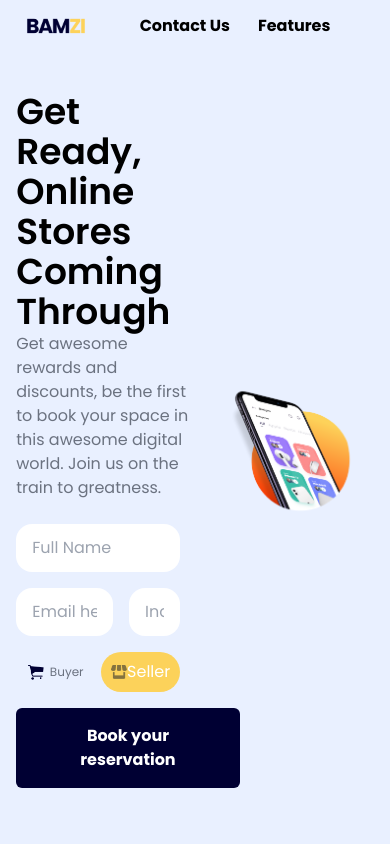
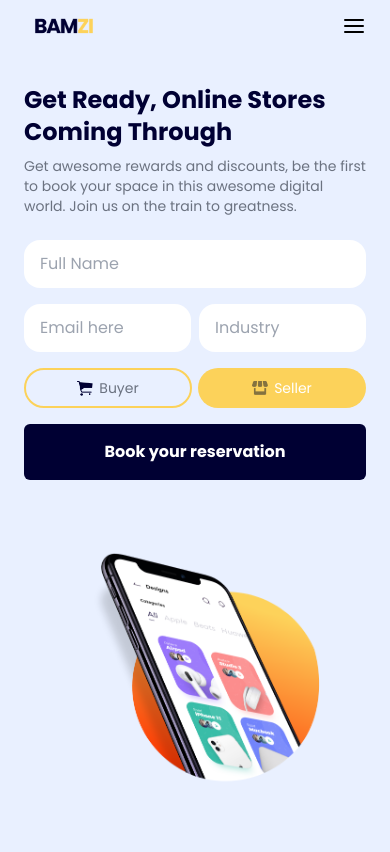
Before and after one commit to Adekanmi-hub/Bamzi, a React (Create React App) app: page /prelaunch in a window 390 px wide. Built offline with nearby package versions, Linux system fonts and the light colour scheme.

Commit message:
prelaunch page responsiveness

```diff
--- a/src/pages/Prelaunch.js
+++ b/src/pages/Prelaunch.js
@@ -1,25 +1,26 @@
 import React from "react"
+import { FiMenu } from "react-icons/fi"
 import styles from "../styles/prelaunch.module.css"
 import { Link } from "react-router-dom"
 
 export default function Prelaunch() {
   return (
-    <div>
+    <div className="font font-poppins ">
       <div className={"w-full my-0 mx-auto bg-bluelight min-h-screen"}>
         <div
           className={
-            "flex justify-between items-center w-11/12 my-0 mx-auto py-3 px-0"
+            "flex justify-between items-center w-full my-0 mx-auto py-3 md:px-16 px-6"
           }
         >
           <Link to="/">
             <img src={require("../assets/BAMZI.png")} width={"60"} />
           </Link>
-          <div className={"mx-auto"}>
-            <ul className={"flex flex-row list-none"}>
+          <div>
+            <ul className={"lg:flex flex-row hidden list-none"}>
               <li>
                 <a
                   className={
-                    "text-#000033 py-3 px-3.5 text-base font-poppins font-bold no-underline"
+                    "text-#000033 font-bold no-underline"
                   }
                   href="#"
                 >
@@ -29,7 +30,7 @@ export default function Prelaunch() {
               <li>
                 <a
                   className={
-                    "text-#000033 py-3 px-3.5 text-base font-poppins font-bold no-underline"
+                    "text-#000033 font-bold no-underline"
                   }
                   href="#"
                 >
@@ -37,23 +38,22 @@ export default function Prelaunch() {
                 </a>
               </li>
             </ul>
+            <FiMenu size={24} className="lg:hidden block"/>
           </div>
         </div>
 
-        <div className={"grid grid-cols-2 my-10 mx-auto w-11/12 items-center"}>
+        <div className={"lg:grid grid-cols-2 flex flex-col py-8 md:px-16 px-6 w-full items-center"}>
           <div className={"text-center"}>
-            <h1 className={"text-4xl font-semibold text-left"}>
+            <h1 className={"sm:text-4xl text-2xl text-primary font-bold text-left"}>
               Get Ready, Online Stores Coming Through
             </h1>
-            <p className={"text-left text-gray-500"}>
+            <p className={"text-left text-gray-500 mt-2 sm:text-base text-sm"}>
               Get awesome rewards and discounts, be the first to book your space
               in this awesome digital world. Join us on the train to greatness.
             </p>
-            <div className={"w-11/12"}>
+
               <form
-                className={"py-0 mt-4 w-full"}
-                method="get"
-                action="login.php"
+                className={"py-0 mt-4 lg:w-11/12 w-full"}
               >
                 <input
                   className={
@@ -69,13 +69,13 @@ export default function Prelaunch() {
                   <input
                     type="text"
                     name="email"
-                    className={"w-2/3"}
+                    className={"sm:w-2/3 w-1/2"}
                     placeholder="Email here"
                   />
                   <input
                     type="text"
                     name="industry"
-                    className={"ml-4 w-1/3"}
+                    className={"ml-2 sm:w-1/3 w-1/2"}
                     placeholder="Industry"
                   />
                 </div>
@@ -83,14 +83,14 @@ export default function Prelaunch() {
                 <div className={"grid grid-cols-2 gap-1.5 my-2 mx-0"}>
                   <div
                     className={
-                      "flex border-3 border-solid border-lightorange rounded-3xl bg-transparent items-center justify-center py-2 px-0"
+                      "flex border-2 border-lightorange rounded-3xl bg-transparent items-center justify-center py-2 px-0"
                     }
                   >
                     <img
                       src={require("../assets/Icon ionic-ios-cart.png")}
                       width={"16px"}
                     />
-                    <p className={"ml-1.5 text-xs text-gray-500"}>Buyer</p>
+                    <p className={"ml-1.5 text-sm text-gray-500"}>Buyer</p>
                   </div>
                   <div
                     className={
@@ -101,7 +101,7 @@ export default function Prelaunch() {
                       src={require("../assets/Icon metro-shop.png")}
                       width={"16px"}
                     />
-                    <p className={"text-white"}>Seller</p>
+                    <p className={"text-white ml-1.5 text-sm"}>Seller</p>
                   </div>
                 </div>
 
@@ -109,15 +109,13 @@ export default function Prelaunch() {
                   <button
                     type="submit"
                     className={
-                      "bg-primary text-white py-4 px-16 my-2 mx-0 rounded-md text-center font-bold"
-                    }
+                      "bg-primary text-white py-4 sm:px-16 px-0 my-2 mx-0 rounded-md text-center font-bold sm:w-auto w-full"}
                     style={{ backgroundColor: "#000033" }}
                   >
                     Book your reservation
                   </button>
                 </div>
               </form>
-            </div>
           </div>
 
           <div className={styles.jumboImage}>
```
